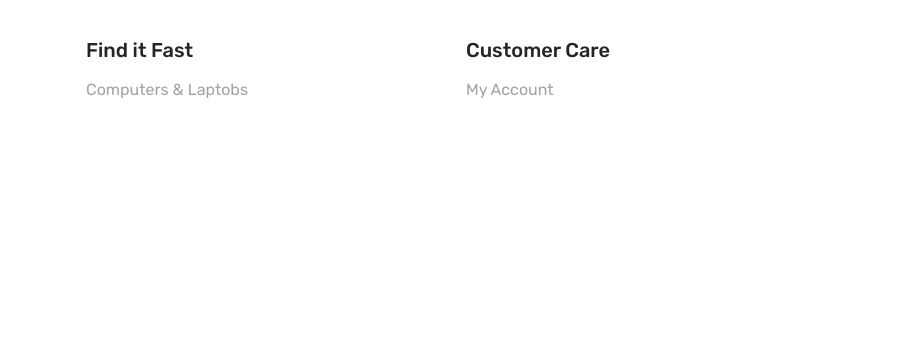
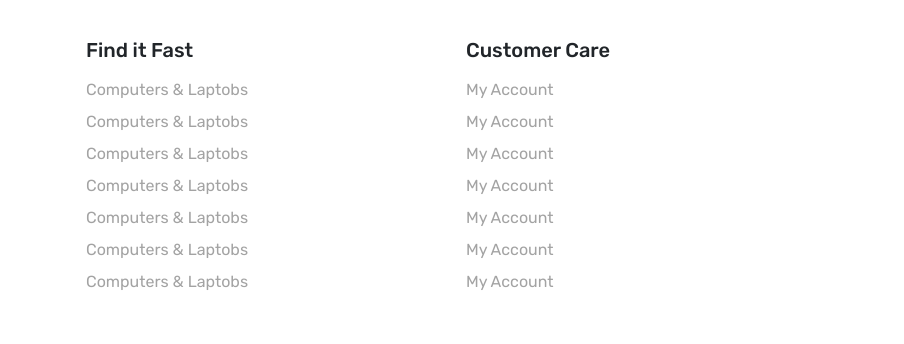
Before and after one commit to Motarek175/OneTech, a plain HTML site: page product/product.html in a window 1280 px wide. Shown: the part 508-852 px from the top of the page, 376-1280 px from the left. Drawn offline with Linux system fonts and the light colour scheme; no server answers.

Commit message:
product.html

```diff
--- a/product/product.html
+++ b/product/product.html
@@ -213,8 +213,7 @@
       </div>
     </div>
     <!-- end newsletter -->
-
-    <!-- start footer -->
+ <!-- start footer -->
     <div class="footer py-5">
       <div class="container">
         <div class="row g-4">
@@ -249,20 +248,31 @@
             <h5>Find it Fast</h5>
             <ul class="p-0 m-0">
               <li class="mt-2"><a href="#">Computers &amp; Laptobs</a></li>
-
+              <li class="mt-2"><a href="#">Computers &amp; Laptobs</a></li>
+              <li class="mt-2"><a href="#">Computers &amp; Laptobs</a></li>
+              <li class="mt-2"><a href="#">Computers &amp; Laptobs</a></li>
+              <li class="mt-2"><a href="#">Computers &amp; Laptobs</a></li>
+              <li class="mt-2"><a href="#">Computers &amp; Laptobs</a></li>
+              <li class="mt-2"><a href="#">Computers &amp; Laptobs</a></li>
             </ul>
           </div>
           <div class="right d-flex flex-column col-12 col-lg-4">
             <h5>Customer Care</h5>
             <ul class="p-0 m-0">
               <li class="mt-2"><a href="#">My Account</a></li>
-
+              <li class="mt-2"><a href="#">My Account</a></li>
+              <li class="mt-2"><a href="#">My Account</a></li>
+              <li class="mt-2"><a href="#">My Account</a></li>
+              <li class="mt-2"><a href="#">My Account</a></li>
+              <li class="mt-2"><a href="#">My Account</a></li>
+              <li class="mt-2"><a href="#">My Account</a></li>
             </ul>
           </div>
         </div>
       </div>
     </div>
     <!-- end footer -->
+
 
     <!-- start copyright -->
     <div class="copyright pt-5 pb-1">
```
